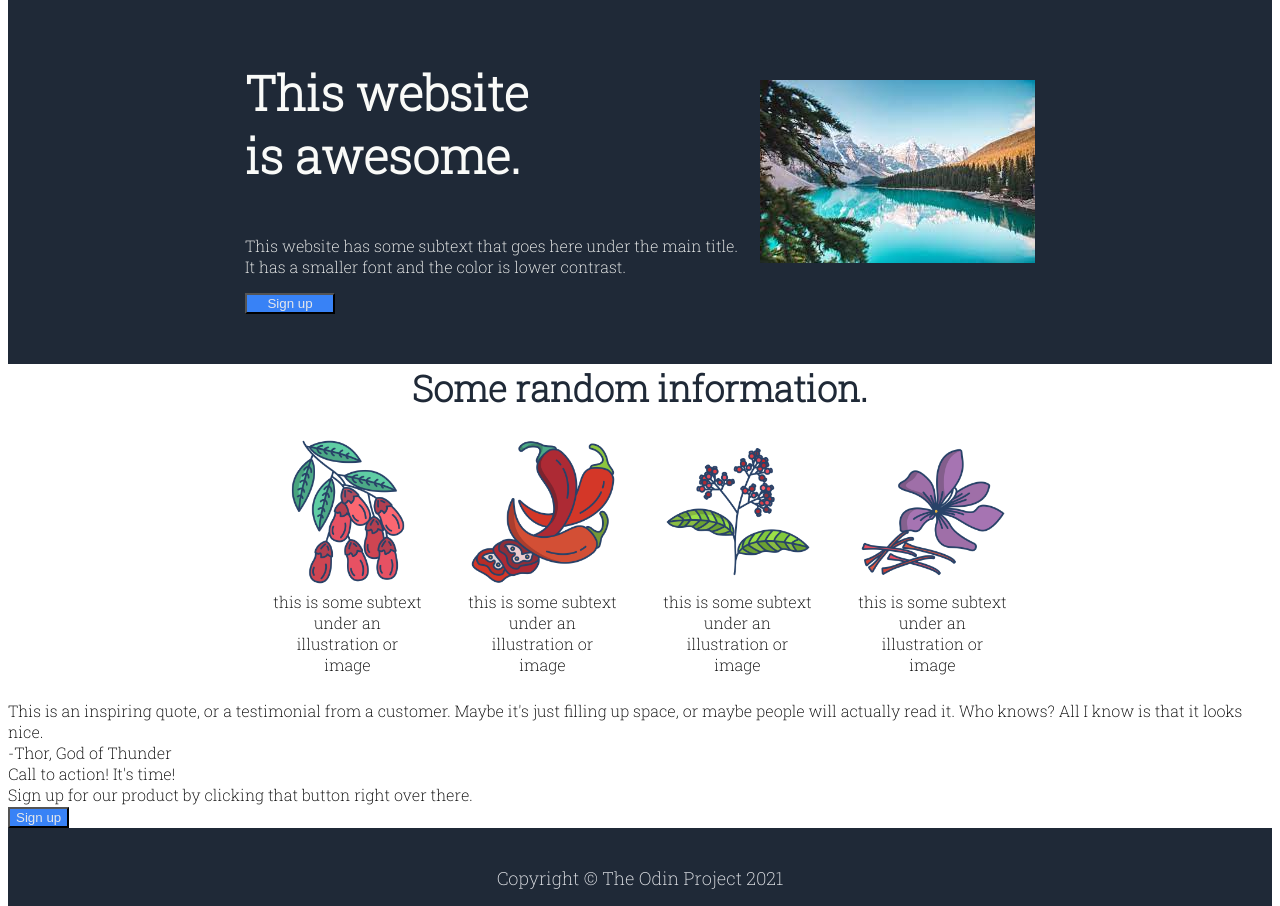
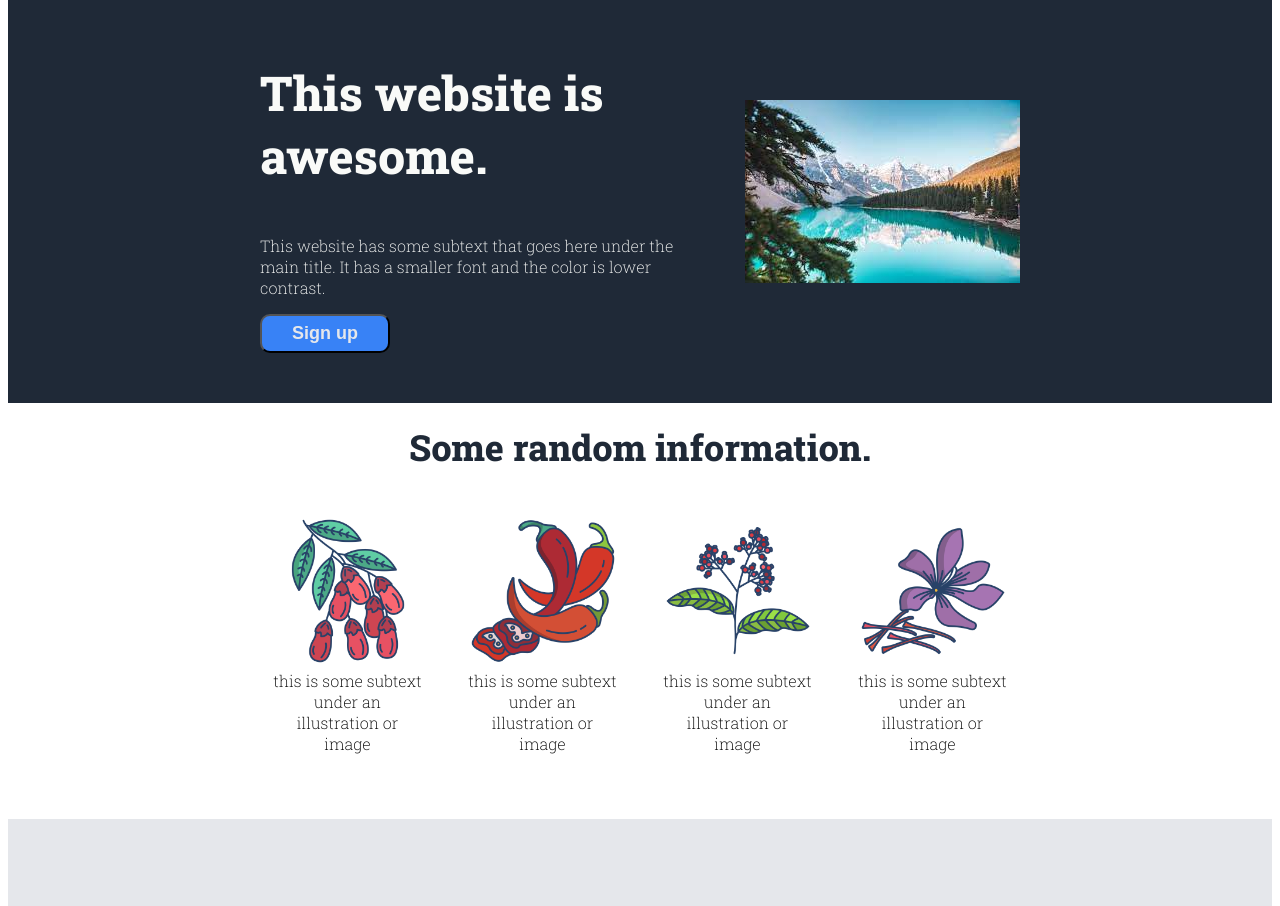
Before and after one commit to meadDashSolomon/landing-page, a plain HTML site: page index.html in a window 1280 px wide. Shown: the part 46-952 px from the top of the page. Drawn offline with Linux system fonts and the light colour scheme.

Commit message:
Formatted Buttons. Styled Quote section. Added bold font. Adjusted Info section's margins.

```diff
--- a/index.html
+++ b/index.html
@@ -9,6 +9,9 @@
         <link rel="preconnect" href="https://fonts.googleapis.com">
         <link rel="preconnect" href="https://fonts.gstatic.com" crossorigin>
         <link href="https://fonts.googleapis.com/css2?family=Roboto+Slab:wght@100;200&display=swap" rel="stylesheet">
+        <link rel="preconnect" href="https://fonts.googleapis.com">
+        <link rel="preconnect" href="https://fonts.gstatic.com" crossorigin>
+        <link href="https://fonts.googleapis.com/css2?family=Roboto+Slab:wght@800&display=swap" rel="stylesheet">
     </head>
     <body>
         <div class="top">
@@ -52,8 +55,8 @@
             </div>
          </div>
         <div class="quote">
-            <div>This is an inspiring quote, or a testimonial from a customer. Maybe it's just filling up space, or maybe people will actually read it. Who knows? All I know is that it looks nice.</div>
-            <div>-Thor, God of Thunder</div>
+            <div class="words">This is an inspiring quote, or a testimonial from a customer. Maybe it's just filling up space, or maybe people will actually read it. Who knows? All I know is that it looks nice.</div>
+            <div class="thor">-Thor, God of Thunder</div>
         </div>
         <div class="signup">
             <div class="box">
--- a/style.css
+++ b/style.css
@@ -36,8 +36,8 @@ a {
 .left {
     display: flex;
     flex-direction: column;
-    max-width: 500px;
     color: #f9fAf8;
+    margin-right: 40px;
 }
 
 .right {
@@ -49,13 +49,17 @@ a {
 }
 
 button {
-    max-width: 90px;
+    width: 130px;
     background-color: #3882f6;
     color: #e5e7eB;
+    font-weight: bolder;
+    padding: 7px;
+    font-size: 18px;
+    border-radius: 10px;
 }
 
 h1 {
-    max-width: 300px;
+    max-width: 350px;
     font-size: 48px;
     font-weight: bolder;
 }
@@ -75,6 +79,7 @@ h1 {
     font-size: 36px;
     font-weight: 800;
     color: #1f2937;
+    margin: 20px 0;
 }
 
 .info-b {
@@ -83,6 +88,7 @@ h1 {
     padding: 25px;
     gap: 45px;
     text-align: center;
+    margin-bottom: 40px;
 }
 
 .info-c {
@@ -93,3 +99,29 @@ h1 {
     height: 150px;
     width: 150px;
 }
+
+p {
+    max-width: 430px;
+}
+
+.quote {
+    display: flex;
+    flex-direction: column;
+    background-color: #e5e7eB;
+    align-items: center;
+    justify-content: center;
+}
+
+.words {
+    max-width: 800px;
+    font-size: 36px;
+    font-weight: lighter;
+    font-style: italic;
+    margin-top: 100px;
+}
+
+.thor {
+    margin-left: 600px;
+    font-weight: bolder;
+    margin-bottom: 100px;
+}
```
